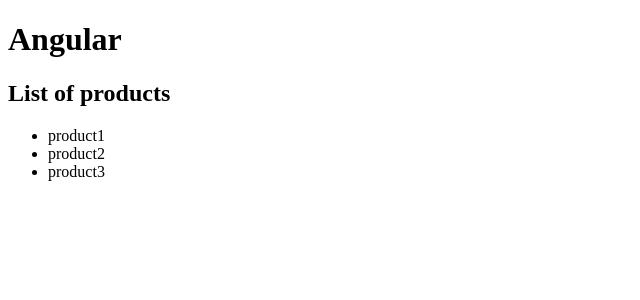
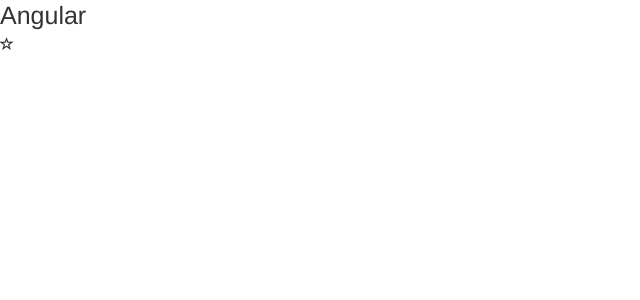
Before and after one commit to Amr1tpal/Angular-First-Project, an Angular app: page / in a window 1280 px wide. Shown: the top 300 px of the page, without its empty margins (0-640 px from the left). Built offline with nearby package versions, Linux system fonts and the light colour scheme.

Commit message:
Added bootstrap and favorite component

```diff
--- a/package.json
+++ b/package.json
@@ -21,6 +21,7 @@
     "@angular/platform-browser": "^5.2.0",
     "@angular/platform-browser-dynamic": "^5.2.0",
     "@angular/router": "^5.2.0",
+    "bootstrap": "^4.1.1",
     "core-js": "^2.4.1",
     "rxjs": "^5.5.6",
     "zone.js": "^0.8.19"
--- /dev/null
+++ b/src/app/Favorite/favorite.component.html
@@ -0,0 +1 @@
+<span class="glyphicon" [class.glyphicon-star]="isFavorite" [class.glyphicon-star-empty]="!isFavorite" (click)="onClick()"></span>
--- /dev/null
+++ b/src/app/Favorite/favorite.component.ts
@@ -0,0 +1,22 @@
+import { Component, OnInit } from '@angular/core';
+
+@Component({
+  selector: 'app-favorite',
+  templateUrl: './favorite.component.html',
+  styleUrls: ['./favorite.component.css']
+})
+export class FavoriteComponent implements OnInit {
+
+  isFavorite:boolean;
+
+  onClick(){
+
+    this.isFavorite=!this.isFavorite;
+
+  }
+  constructor() { }
+
+  ngOnInit() {
+  }
+
+}
--- a/src/app/app.component.css
+++ b/src/app/app.component.css
@@ -0,0 +1 @@
+@import "~bootstrap/dist/css/bootstrap.css";
--- a/src/app/app.component.html
+++ b/src/app/app.component.html
@@ -1,2 +1,6 @@
+
+
+<link data-require="bootstrap-css@3.3.6" data-semver="3.3.6" rel="stylesheet" href="https://maxcdn.bootstrapcdn.com/bootstrap/3.3.6/css/bootstrap.css" />
+
 <h1>Angular</h1>
-<products></products>
+<app-favorite></app-favorite>
--- a/src/app/product/product.component.html
+++ /dev/null
@@ -1,3 +0,0 @@
-<p>
-  product works!
-</p>
--- a/src/app/product/product.component.ts
+++ /dev/null
@@ -1,15 +0,0 @@
-import { Component, OnInit } from '@angular/core';
-
-@Component({
-  selector: 'app-product',
-  templateUrl: './product.component.html',
-  styleUrls: ['./product.component.css']
-})
-export class ProductComponent implements OnInit {
-
-  constructor() { }
-
-  ngOnInit() {
-  }
-
-}
```
Also changed, not shown: src/app/app.module.ts (+5 -4 lines), src/app/Favorite/favorite.component.css (added), src/app/products/products.component.ts (renamed from src/app/products.component.ts), src/app/products/products.service.ts (renamed from src/app/products.service.ts), 2 other files (tests, documents, lock files or other folders).
